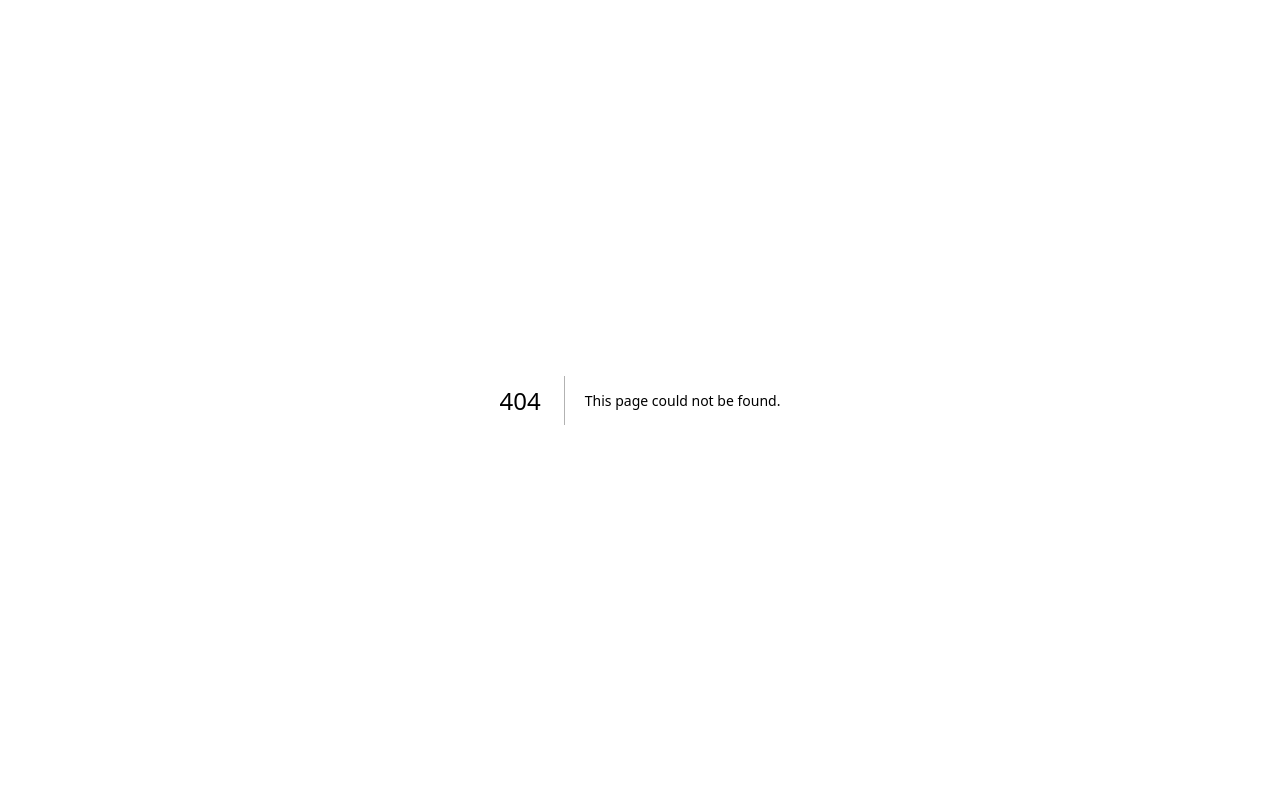
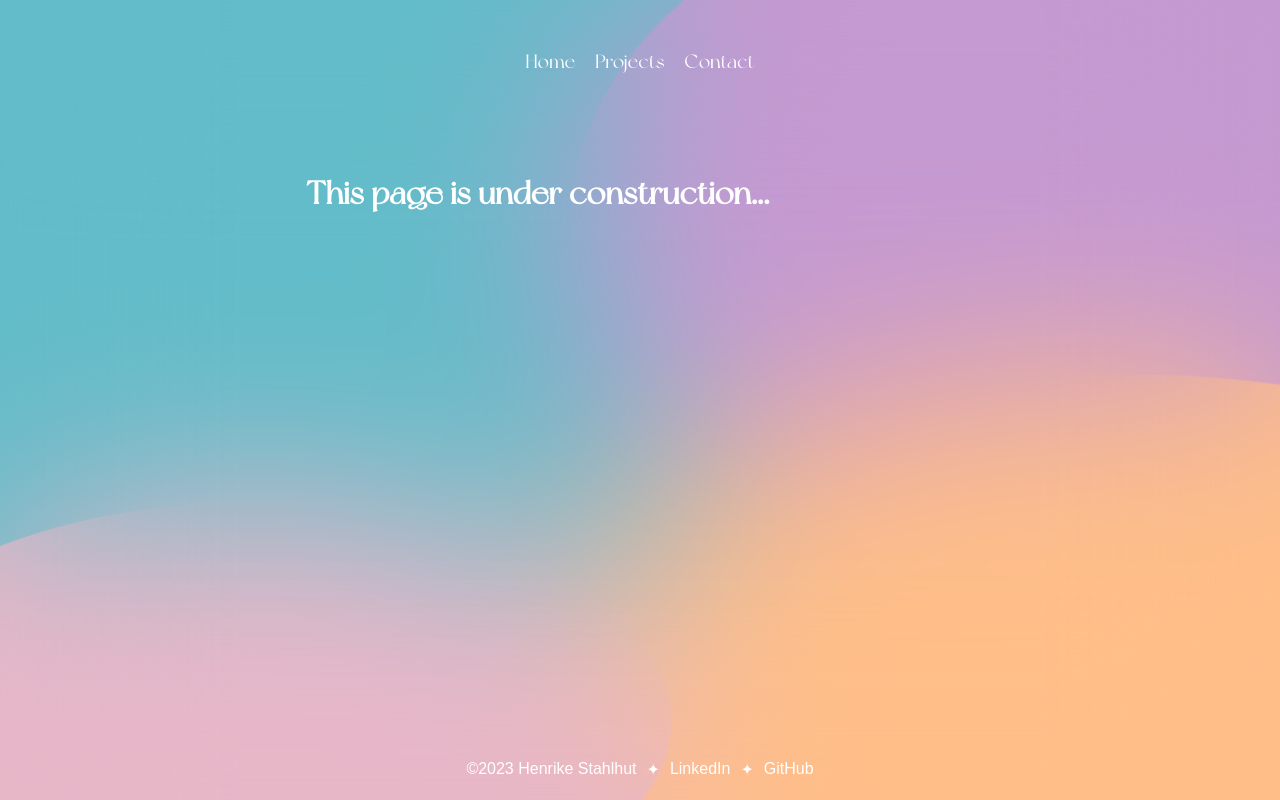
Before and after one commit to HenrikeStahlhut/henrikestahlhut.de, a Next.js app: page /projects in a window 1280 px wide. Before the commit this address had no page. Built offline with nearby package versions, Linux system fonts and the light colour scheme.

Commit message:
chore: add placeholder for projects site

```diff
--- /dev/null
+++ b/src/pages/projects/index.tsx
@@ -0,0 +1,26 @@
+import Header from "@/components/Header/Header";
+import Footer from "@/components/Footer/Footer";
+import Background from "@/components/Background/Background";
+import Layout from "@/components/Layout/Layout";
+import Subheadline from "@/components/Subheadline/Subheadline";
+import { styled } from "styled-components";
+
+const StyledMarginContainer = styled.div`
+  margin: 50px;
+`;
+
+export default function Projects() {
+  return (
+    <>
+      <Background />
+
+      <Layout>
+        <Header />
+        <StyledMarginContainer>
+          <Subheadline>This page is under construction...</Subheadline>
+        </StyledMarginContainer>
+      </Layout>
+      <Footer />
+    </>
+  );
+}
```
